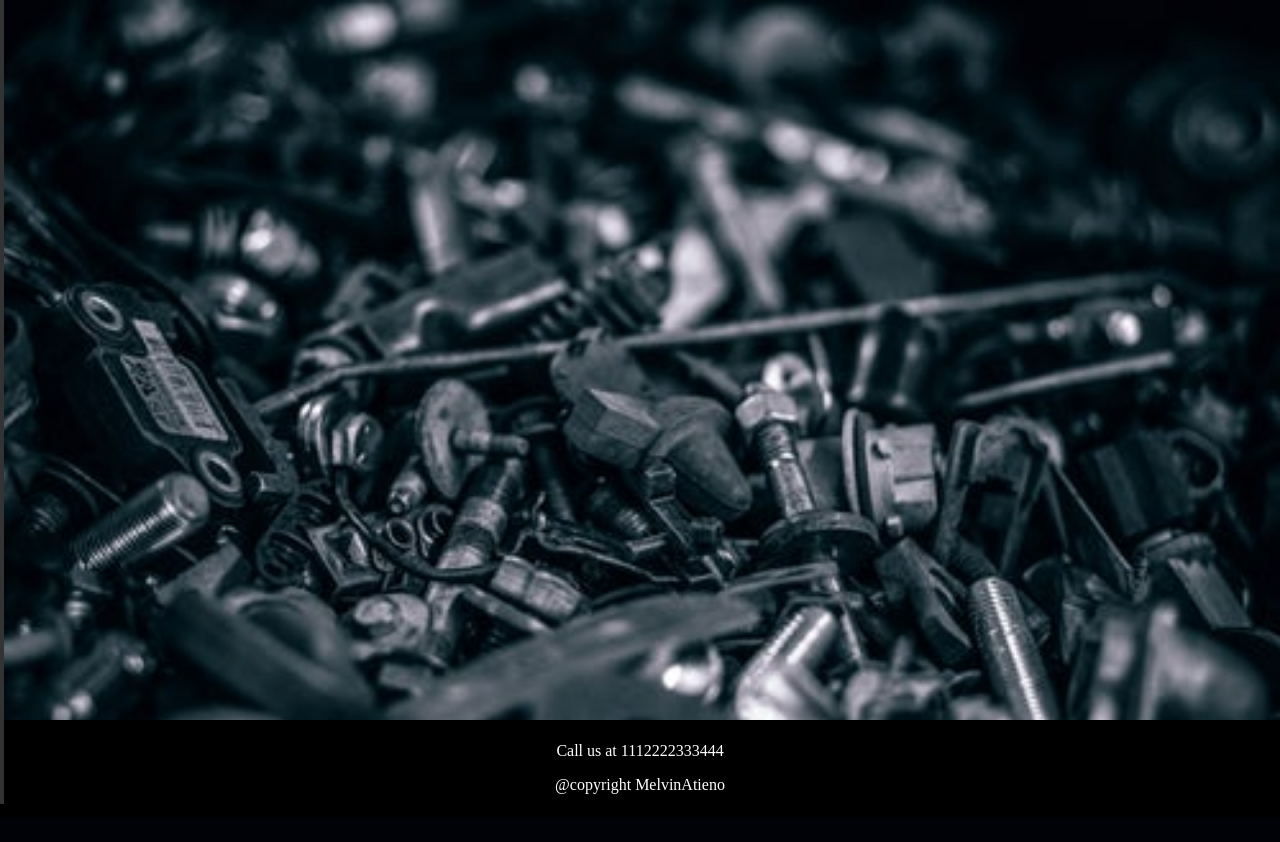
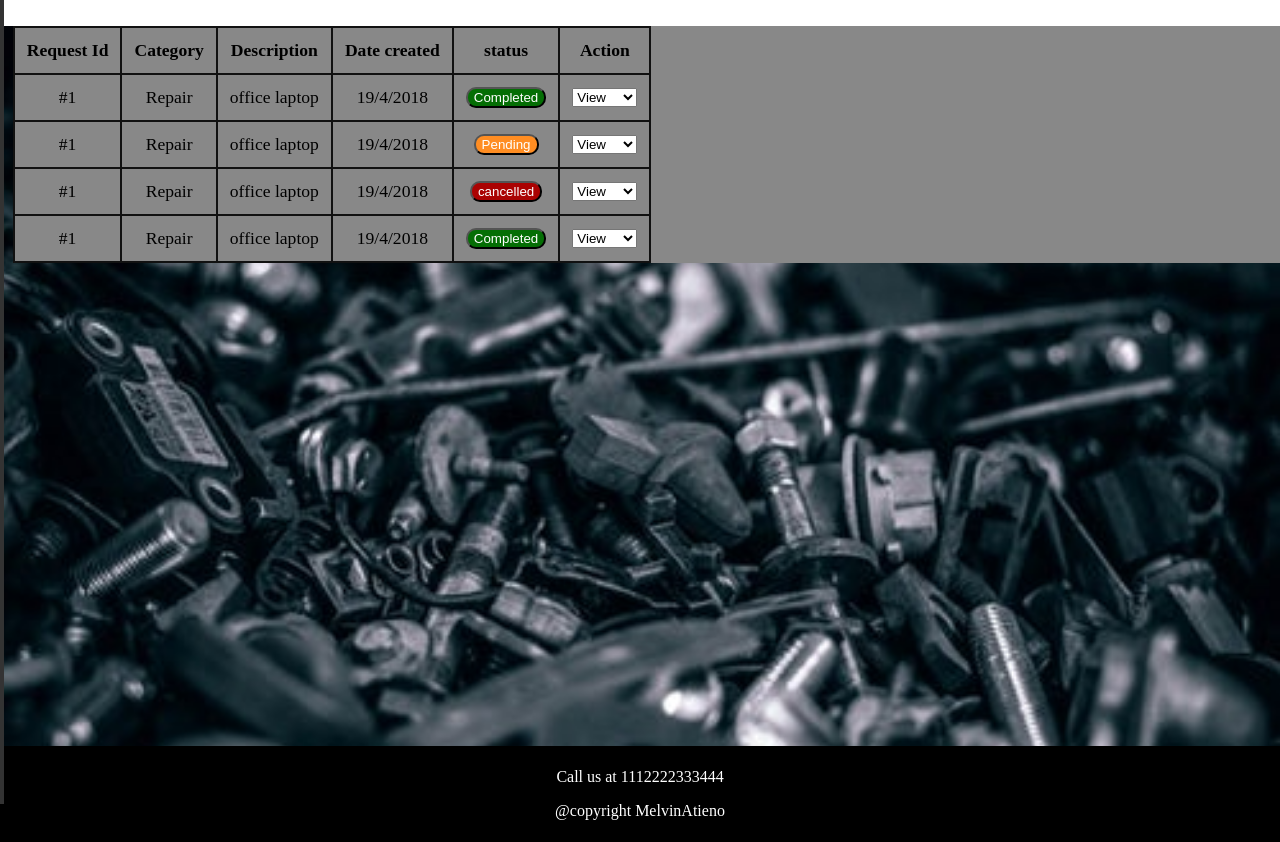
Before and after one commit to Melvin1Atieno/MnR-Tracker, a Python web app: template UI/template/Homepage-user.html in a window 1280 px wide. Shown: the part 64-906 px from the top of the page. Before the commit the page ends 868 px from the top, so only its background shows below. Run offline with Jinja, Linux system fonts and the light colour scheme; the template is opened without the code that fills it, so the values that code supplies are empty.

Commit message:
[Feature #157737526] Adds table of users requests to userhomepage my request tab

```diff
--- a/UI/static/CSS/style.css
+++ b/UI/static/CSS/style.css
@@ -311,6 +311,28 @@ form button :hover {
 #myTable{
     display:none;
 }
+#uTable{
+    display:block;
+    border-spacing: 0;
+    font-size: 110%;
+    overflow: scroll;
+    border-collapse:collapse;
+    background-color: #888;
+    margin:2% 2% 1% 1%;
+    width:100%;
+        }
+#uTable td, th{
+    text-align:center;
+    padding:12px;
+    border:2px solid #111111;
+    margin:2%;
+}
+/* #uHTable p { */
+    /* color:#ffffff; */
+    /* font-size:120%; */
+    /* margin:0; */
+    /* padding:2%; */
+/* } */
  #dashboard {
      display:flex;
  }
@@ -386,3 +408,4 @@ form button :hover {
 #makeRequest form button{
     margin-left:80%;
 }
+/* users requests table */
--- a/UI/static/JS/myjs.js
+++ b/UI/static/JS/myjs.js
@@ -113,5 +113,14 @@ span[2].onclick = function() {
 
 // function to display user create request form
  function makeRequest(){
+     document.getElementById("uHTable").style.display="none";
+     document.getElementById("uTable").style.display = "none";
      document.getElementById('makeRequest').style.display="block";
+
  }
+ function displayMyRequest(){
+     document.getElementById("makeRequest").style.display = "none";
+     document.getElementById("uHTable").style.display = "block";
+     document.getElementById("uTable").style.display="block";
+     document.getElementById("uTable").style.width = "100%";
+ }
--- a/UI/template/Homepage-user.html
+++ b/UI/template/Homepage-user.html
@@ -33,6 +33,87 @@
             </nav>
         </div>
         <div class="section">
+            <div>
+                <table id="uTable">
+                    <p id="tableheading"> My requests</p>
+                    <tr class="header">
+                        <th>Request Id</th>
+                        <th>Category</th>
+                        <th>Description</th>
+                        <th>Date created</th>
+                        <th>status</th>
+                        <th>Action</th>
+                    </tr>
+                    <tr>
+                        <td>#1</td>
+                        <td>Repair</td>
+                        <td>office laptop</td>
+                        <td>19/4/2018</td>
+                        <td>
+                            <button id="completed">Completed</button>
+                        </td>
+                        <td>
+                            <select name="Action">Action
+                                <option> View</option>
+                                <option> Update</option>
+                                <option> Delete</option>
+                            </select>
+                        </td>
+
+                    </tr>
+                    <tr>
+                        <td>#1</td>
+                        <td>Repair</td>
+                        <td>office laptop</td>
+                        <td>19/4/2018</td>
+                        <td>
+                            <button id="pending">Pending</button>
+                        </td>
+                        <td>
+                            <select name="Action">Action
+                                <option> View</option>
+                                <option> Update</option>
+                                <option> Delete</option>
+                            </select>
+                        </td>
+
+                    </tr>
+                    <tr>
+                        <td>#1</td>
+                        <td>Repair</td>
+                        <td>office laptop</td>
+                        <td>19/4/2018</td>
+                        <td>
+                            <button id="cancelled">cancelled</button>
+                        </td>
+                        <td>
+                            <select name="Action">Action
+                                <option> View</option>
+                                <option> Update</option>
+                                <option> Delete</option>
+                            </select>
+                        </td>
+
+                    </tr>
+                    <tr>
+                        <td>#1</td>
+                        <td>Repair</td>
+                        <td>office laptop</td>
+                        <td>19/4/2018</td>
+                        <td>
+                            <button id="completed">Completed</button>
+                        </td>
+                        <td>
+                            <select name="Action">Action
+                                <option> View</option>
+                                <option> Update</option>
+                                <option> Delete</option>
+                            </select>
+                        </td>
+
+                    </tr>
+                </table>
+            </div>
             <div id="makeRequest">
                 <form action="">
                     <div class=" form-group form-header">
@@ -64,9 +145,9 @@
                     <img id="avatar" src="../static/images/admin.jpg" alt="avatar">profile</p>
             </div>
             <a href="javascript:void(0)" class="closebtn" onclick="closeNav()">&times;</a>
-            <a  href="#">My Requests</a>
-            <a class="active" onclick="makeRequest()" href="#">Create Request</a>
-            <a onclick="displayLogout()"href="#">Logout</a>
+            <a onclick="displayMyRequest()" class="active" href="#">My Requests</a>
+            <a onclick="makeRequest()"     href="#">Create Request</a>
+            <a onclick="displayLogout()"   href="#">Logout</a>
         </div>
         <!-- end sidebar -->
         <div id="footer" class="footer">
--- a/UI/template/Homepage.html
+++ b/UI/template/Homepage.html
@@ -262,9 +262,6 @@
                 <button class="Rrequests">Completed requests
                     <br> 5</button>
             </div>
-            <!-- Users Table where Admin assigns requests  -->
-
-            <!-- users table that allows admin to assign tasks -->
         </div>
 
         <!-- start of side navigation bar -->
@@ -276,7 +273,6 @@
             <a href="javascript:void(0)" class="closebtn" onclick="closeNav()">&times;</a>
             <a onclick="displaydashboard()" class="active" href="#">Dashboard</a>
             <a onclick="displayrequests()" href="#">Requests</a>
-            <a onclick="displayUsers()" href="#">Users</a>
             <a onclick="displayLogout()" href="#">Logout</a>
         </div>
         <!-- end sidebar -->
```
Lines whose indentation alone changed are shown as unchanged.
